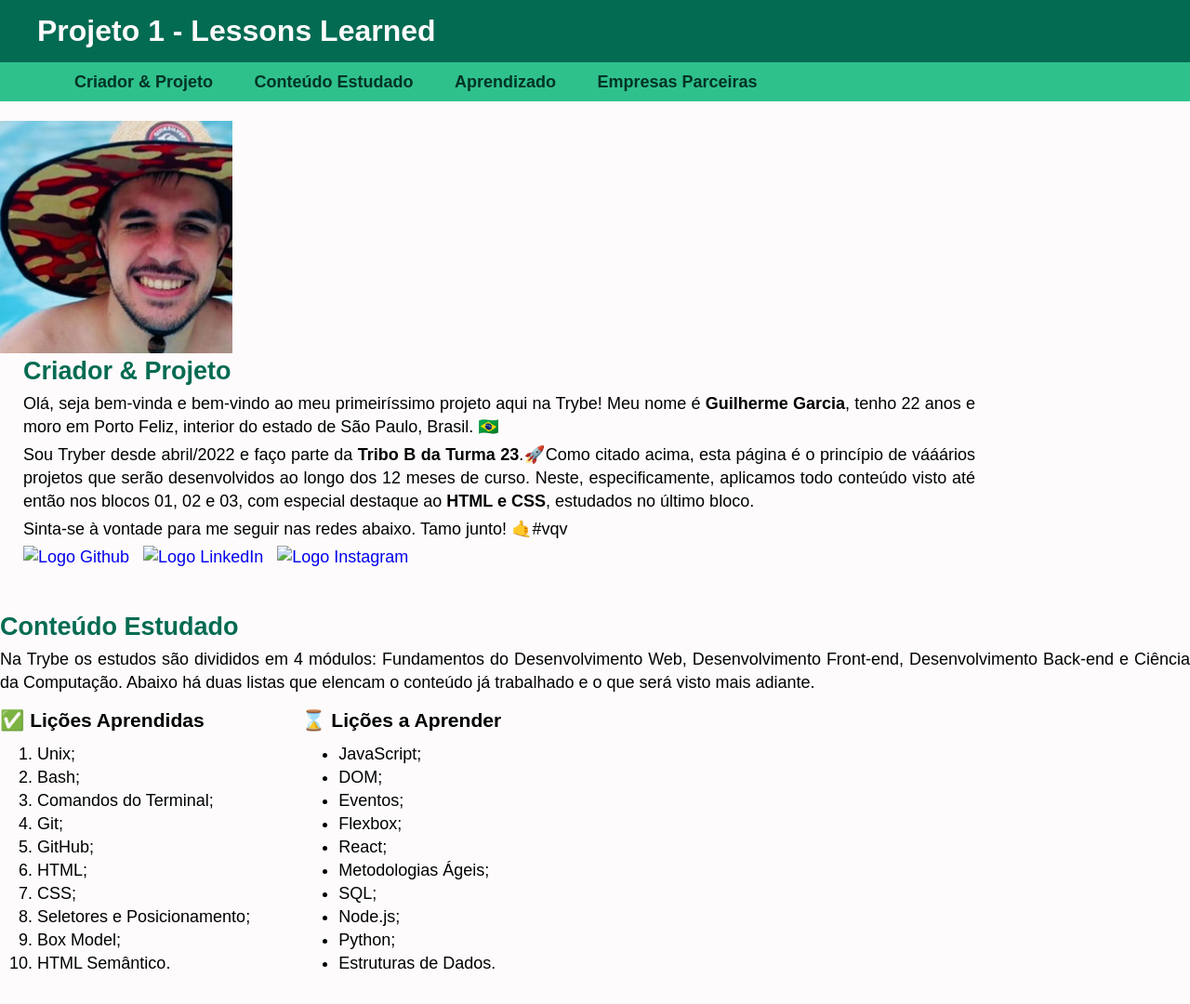
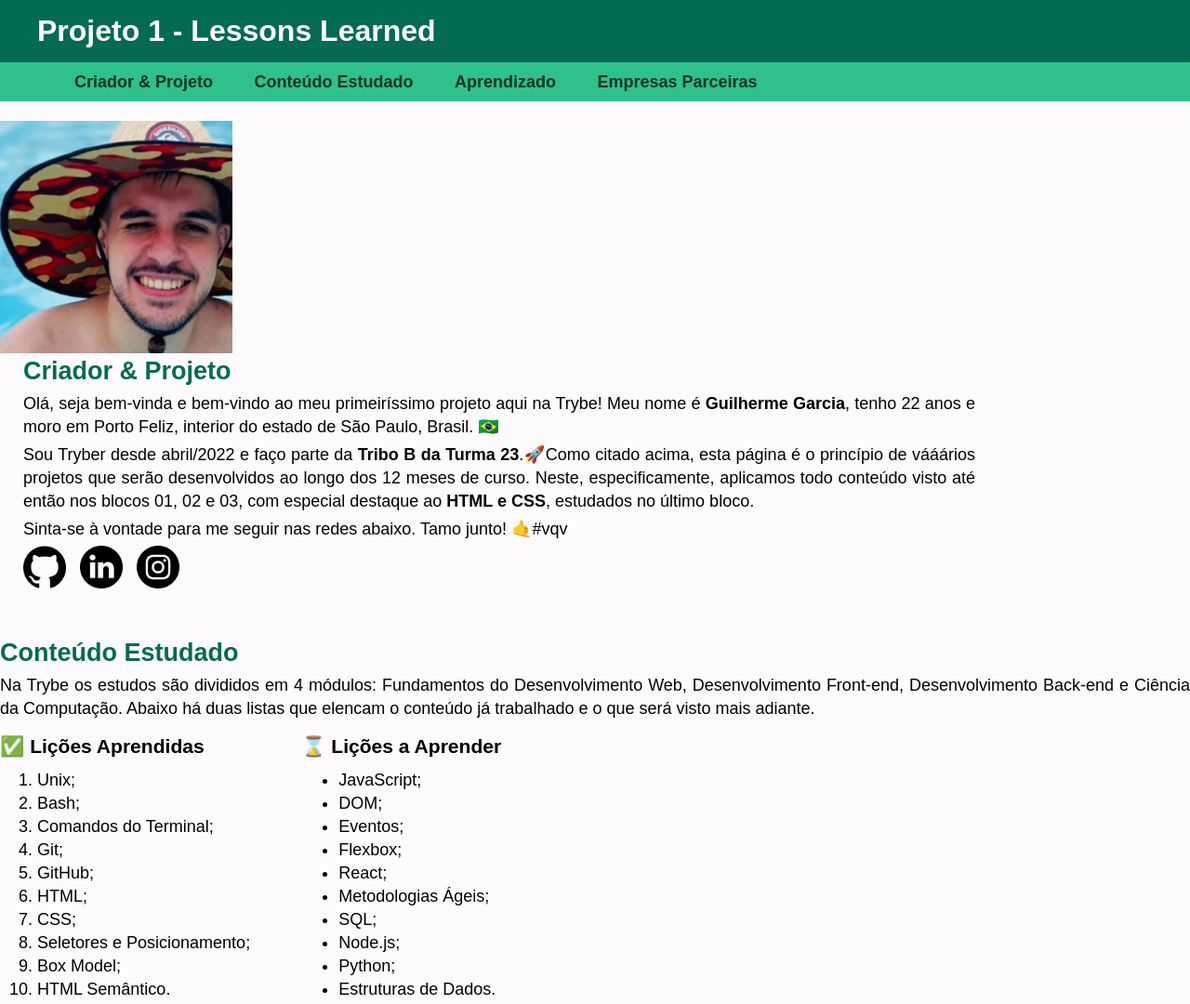
Before and after one commit to garciaagui/trybe-project-01_lessons-learned, a plain HTML site: page src/index.html in a window 1280 px wide. Shown: the top 1080 px of the page at 93% size. Drawn offline with Linux system fonts and the light colour scheme; the site is published under a folder, as on GitHub Pages, so addresses that start at the root find nothing.

Commit message:
chore: Organização dos arquivos do projeto

```diff
--- a/index.html
+++ b/src/index.html
@@ -41,7 +41,7 @@
 
   <main>
       <section id="container_projeto-criador">
-          <img id="minha_foto" src="guilherme-garcia-foto.png" alt="Foto de Guilherme Garcia">
+          <img id="minha_foto" src="../images/guilherme-garcia-foto.png" alt="Foto de Guilherme Garcia">
 
           <section id="info-projeto-criador">
 
@@ -60,13 +60,13 @@
               </p>
 
               <a href="https://github.com/garciaagui" target="_blank">
-                  <img class="imagem_redes-sociais" src="/redes-github.png" alt="Logo Github">
+                  <img class="imagem_redes-sociais" src="../images/redes-github.png" alt="Logo Github">
               </a>
               <a href="https://www.linkedin.com/in/guilherme-garcia-837330219/" target="_blank">
-                  <img class="imagem_redes-sociais" src="/redes-linkedin.png" alt="Logo LinkedIn">
+                  <img class="imagem_redes-sociais" src="../images/redes-linkedin.png" alt="Logo LinkedIn">
               </a>
               <a href="https://www.instagram.com/garciaagui/" target="_blank">
-                  <img class="imagem_redes-sociais" src="/redes-instagram.png" alt="Logo Instagram">
+                  <img class="imagem_redes-sociais" src="../images/redes-instagram.png" alt="Logo Instagram">
               </a>
 
           </section>
```
Also changed, not shown: images/guilherme-garcia-foto.png (renamed from guilherme-garcia-foto.png), images/project-screenshot.png (renamed from project-screenshot.png), images/redes-github.png (renamed from redes-github.png), images/redes-instagram.png (renamed from redes-instagram.png), images/redes-linkedin.png (renamed from redes-linkedin.png), src/style.css (renamed from style.css), 1 other file.
